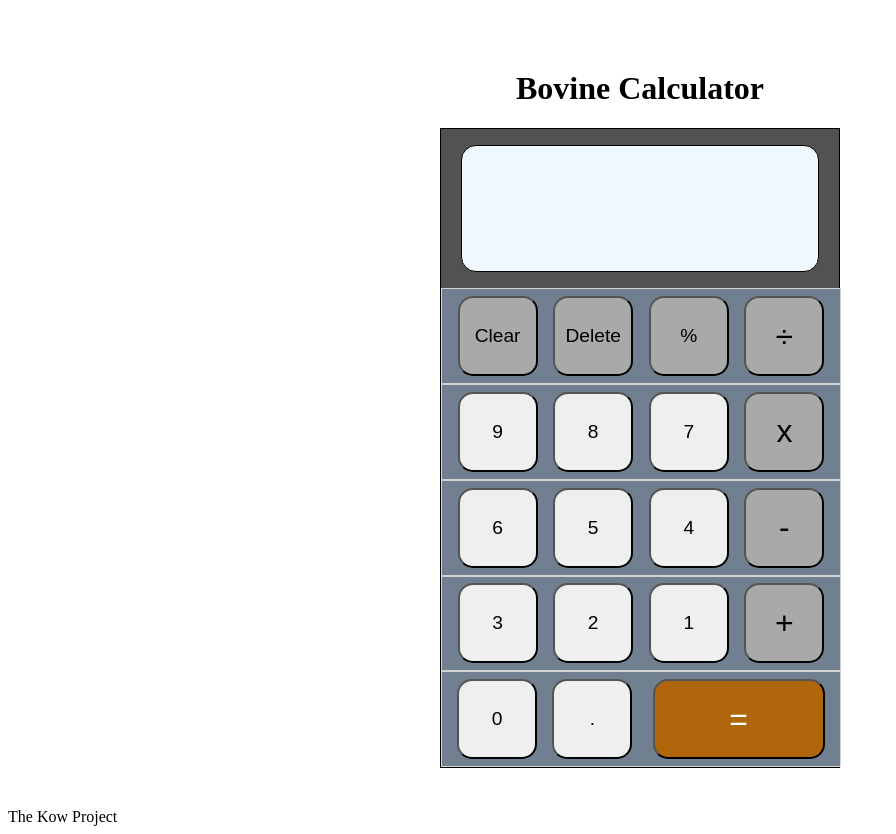
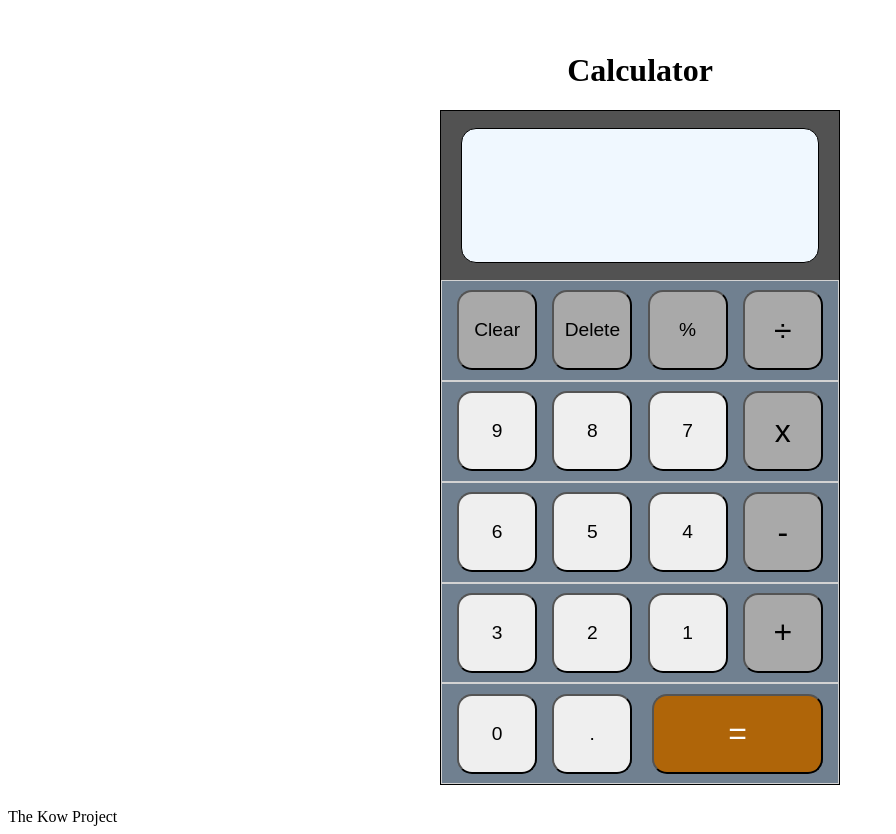
Before and after one commit to Kow6/calculator, a plain HTML site: page index.html in a window 1280 px wide. Shown: the whole page, without its empty margins (0-896 px from the left). Drawn offline with Linux system fonts and the light colour scheme.

Commit message:
Make height of device pixels not percentage

```diff
--- a/css/style.css
+++ b/css/style.css
@@ -11,7 +11,9 @@ main {
 }
 
 .device{
-    height: 80%;
+
+
+    height: 675px;
     width: 400px;
     border: black solid 1px;
 }
@@ -44,7 +46,7 @@ main {
 
 .buttonRow{
     height: 15%;
-    width: 400px;
+    width: 100%;
     display: flex;
     justify-content: space-evenly;
     align-items: center;
--- a/index.html
+++ b/index.html
@@ -10,7 +10,7 @@
 
         <body>
             <main>
-                <h1>Bovine Calculator</h1>
+                <h1>Calculator</h1>
                 <div class ="device">
                     <div class ="screencontainer">
                         <div class="screen">
```
